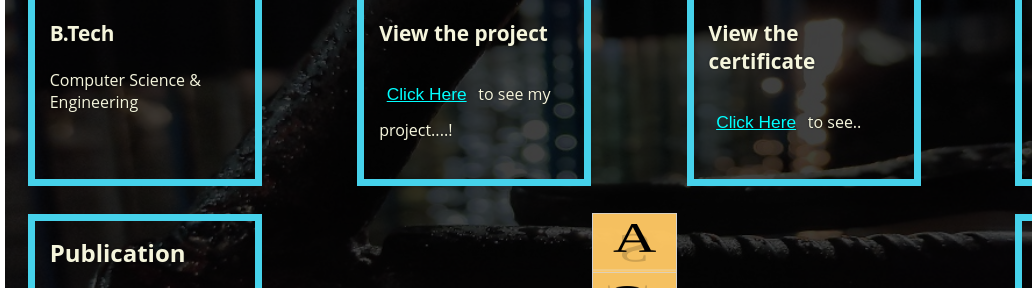
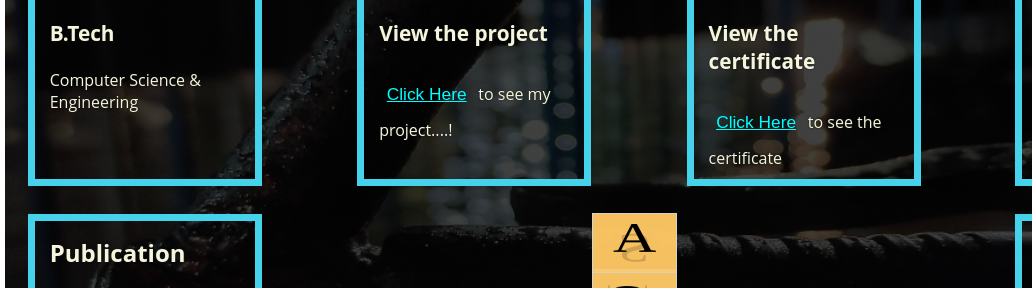
Before and after one commit to sandip2233/imsandip.github.io, a plain HTML site: page index.html in a window 1280 px wide. Shown: the part 316-604 px from the top of the page, 0-1032 px from the left. Drawn offline with Linux system fonts and the light colour scheme.

Commit message:
Update index.html

```diff
--- a/index.html
+++ b/index.html
@@ -106,7 +106,7 @@
 <div class="Certificate">
 	<h2 style="color:beige;font-size: 150%;">Certification</h2><br>
 <h3 style="color:beige;font-size: 130%;">View the certificate</h3><br>
-<p style="color:beige"><button class="glow-on-hover" type="button"><a style="color:aqua;font-size: 130%;" href="certificate/certificate.html">Click Here</a></button> to see..</p>
+<p style="color:beige"><button class="glow-on-hover" type="button"><a style="color:aqua;font-size: 130%;" href="certificate/certificate.html">Click Here</a></button> to see the certificate</p>
 
 </div>
 
```
